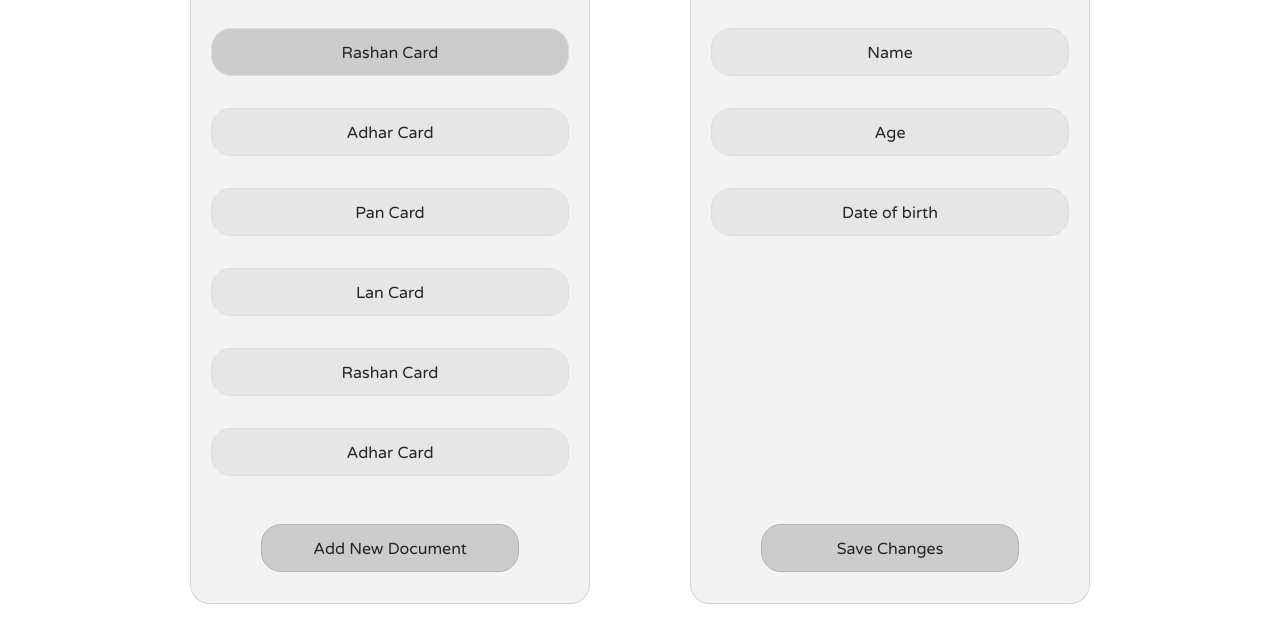
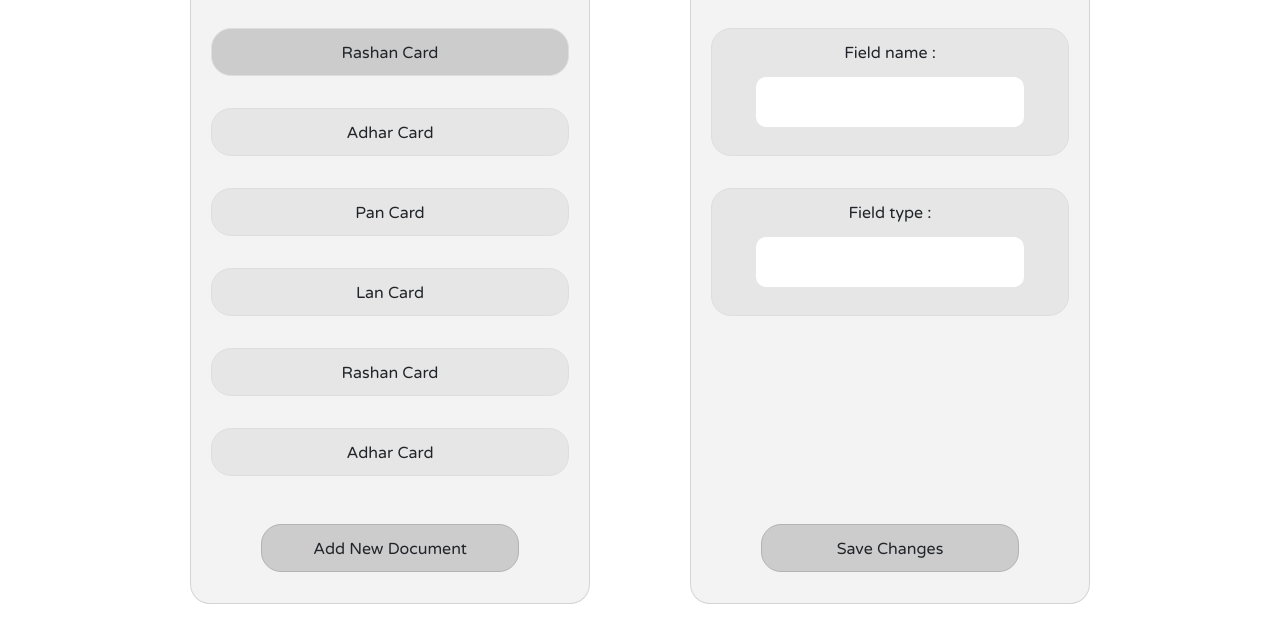
Before and after one commit to abhishekvats/Automated_document_verification, a plain HTML site: page Frontend/dashboardServices.html in a window 1280 px wide. Both pictures are taken after a click on the element "Add New Field". Shown: the part 144-786 px from the top of the page. Drawn offline with nearby package versions, Linux system fonts and the light colour scheme; a web font is replaced by a local one.

Commit message:
Admin Dashbord frontend skeleton compleate

```diff
--- a/Frontend/Javascript/dashbrdAdmin.js
+++ b/Frontend/Javascript/dashbrdAdmin.js
@@ -182,10 +182,21 @@ function addFieldClick(type) {
     let t = document.getElementById(type)
     if (t.innerText == 'Save Changes') {
         t.innerHTML = 'Add New Field'
+        listofdoc()
     } else {
         t.innerHTML = 'Save Changes'
         console.log(t)
-        let innerHTM = '';
+        let innerHTM = `<div class="cardlist inpt">
+                            Field name :  <br>
+                            <input type="text">
+                        </div>
+                        <div class="cardlist inpt">
+                            Field type :  <br>
+                            <input type="text">
+                        </div>`;
+        let temp1 = document.getElementById('docfieldId')
+        temp1.innerHTML = innerHTM
+
     }
 }
 
--- a/Frontend/dashboardServices.html
+++ b/Frontend/dashboardServices.html
@@ -96,10 +96,10 @@
                 <div id="docpurpose8" onclick="docClick('docpurpose8')" class="cardlist">
                     Rashan Card
                 </div> -->
-                <div class="cardlist inpt">
+                <!-- <div class="cardlist inpt">
                     type : &emsp; <br>
                     <input type="number">
-                </div>
+                </div> -->
                 <!-- <div class="cardlist inpt">
                     name &emsp; <br>
                     <input type="number">
@@ -142,6 +142,10 @@
                 <div class="cardlist">
                     Address Line
                 </div> -->
+                <!-- <div class="cardlist inpt">
+                    type : &emsp; <br>
+                    <input type="number">
+                </div> -->
             </div>
 
             <div id="addFieldId" onclick="addFieldClick('addFieldId')" class="cardlist submitbt">
```
